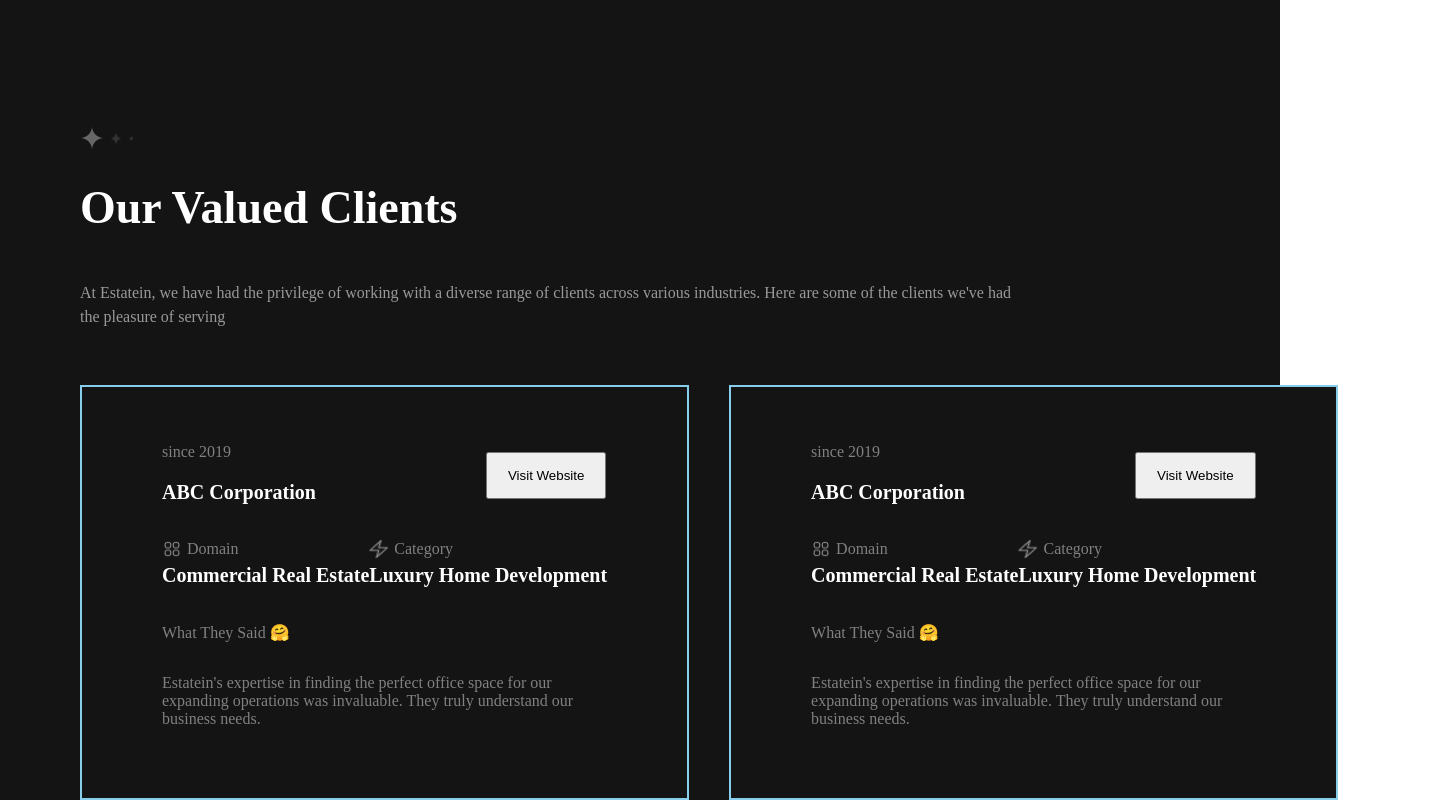
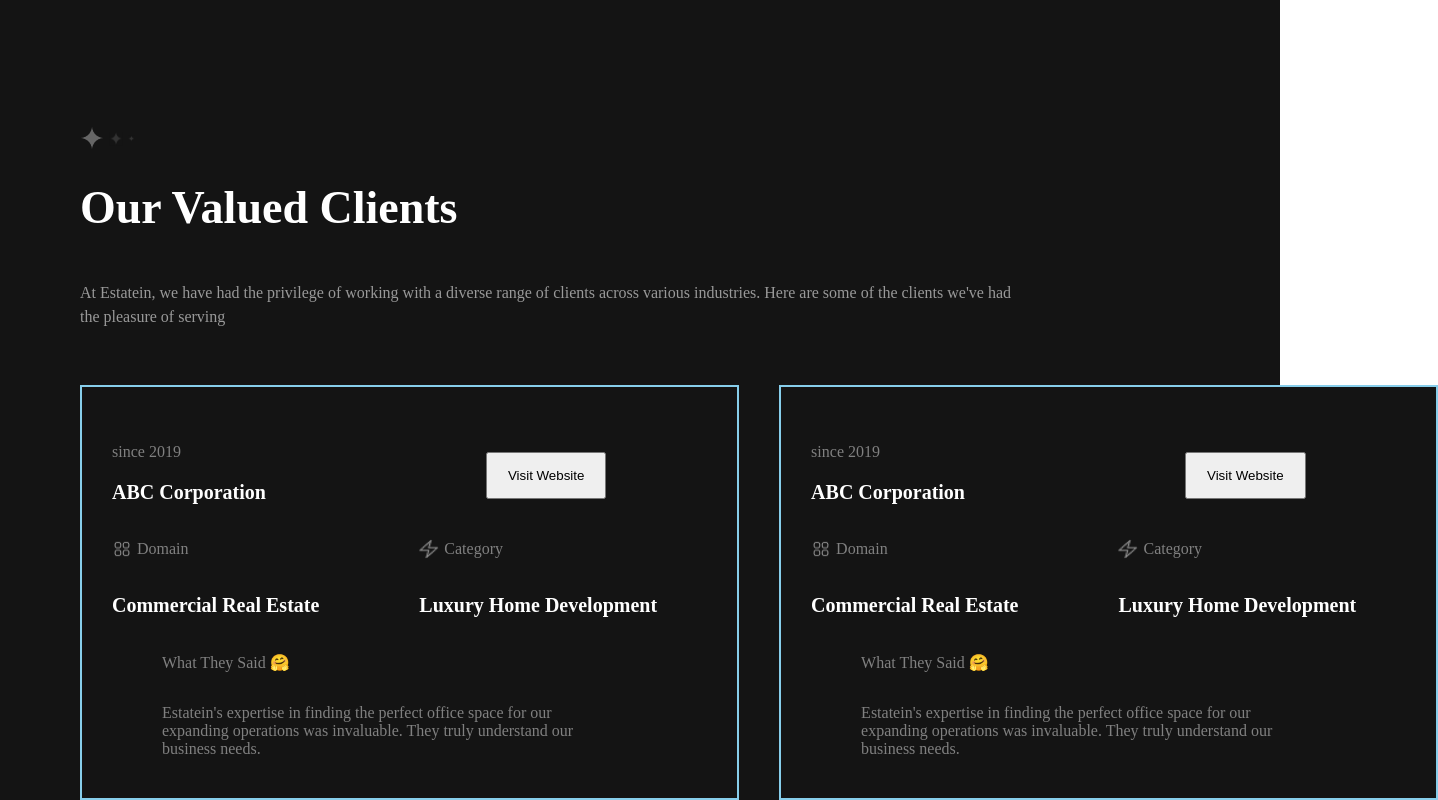
Before and after one commit to DeVTeJ10/Home-ly, a React (Vite) app: page /about-us in a window 1280 px wide. Shown: the part 3581-4381 px from the top of the page, 1438 px wide, since content can reach past the window. Built offline with nearby package versions, Linux system fonts and the light colour scheme.

Commit message:
valued clients re-edits

```diff
--- a/src/pages/aboutUs/aboutUs.css
+++ b/src/pages/aboutUs/aboutUs.css
@@ -284,7 +284,7 @@ p{
 .ABCcorp{
     display: flex;
     align-items: center;
-    gap: 170px;
+    gap: 220px;
     padding-top: 40px;
 }
 
@@ -292,6 +292,7 @@ p{
     display: flex;
     background-color: #141414;
     color: white;
+
 }
 
 .domainexpansion{
@@ -303,6 +304,9 @@ p{
 .domainexpansions{
     display: flex;
     flex-direction: column;
+    gap: 30px;
+    margin-left: -50px;
+
 }
 
 .commercialstate{
@@ -311,7 +315,7 @@ p{
 
 .juijutsu{
     display: flex;
-
+    gap: 150px;
 }
 
 .heros{
@@ -346,3 +350,7 @@ p{
     color: white;
     background-color: #141414;
 }
+
+.metro{
+    margin-left: -50px;
+}
--- a/src/pages/aboutUs/aboutUsPage.jsx
+++ b/src/pages/aboutUs/aboutUsPage.jsx
@@ -420,7 +420,7 @@ const aboutUs = () => {
     <div className="heros">
     <div className="valuedclients">
         <div className="ABCcorp">
-          <div>
+          <div className="metro">
             <p>since 2019</p>
             <h3>ABC Corporation</h3>
           </div>
@@ -454,7 +454,7 @@ const aboutUs = () => {
     <div className="heros">
     <div className="valuedclients">
         <div className="ABCcorp">
-          <div>
+          <div className="metro">
             <p>since 2019</p>
             <h3>ABC Corporation</h3>
           </div>
```
